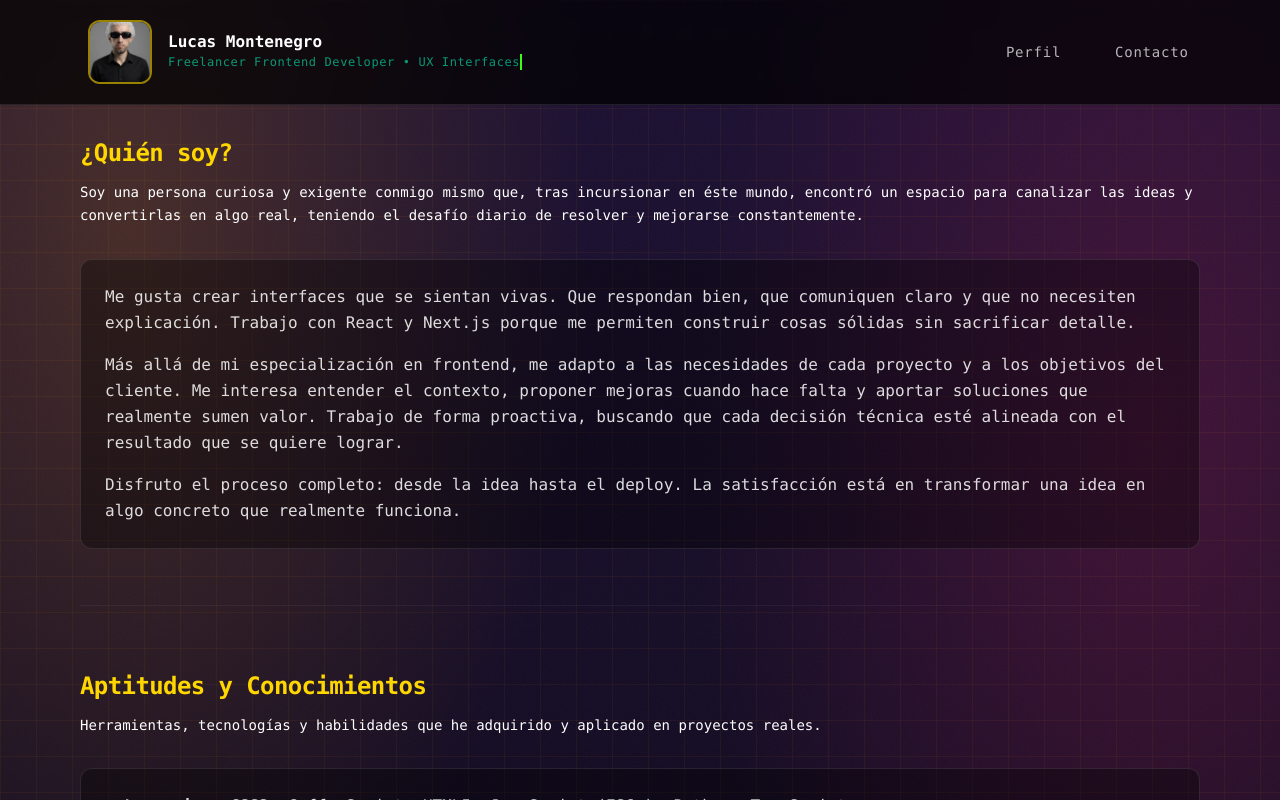
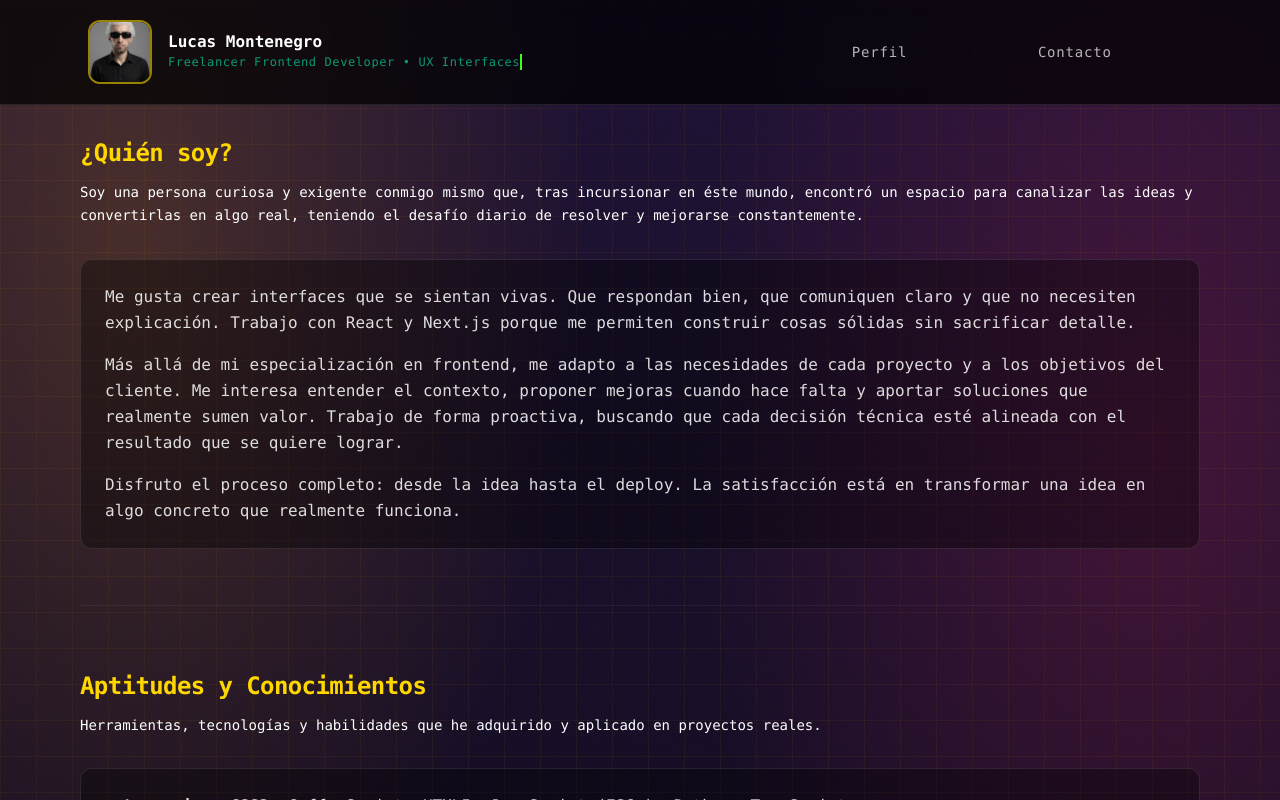
Before and after one commit to lu-developer476/Portfolio, a Next.js app: page /about in a window 1280 px wide. Shown: the top 800 px of the page. Built offline with nearby package versions, Linux system fonts and the light colour scheme.

Commit message:
globals.css

```diff
--- a/src/app/globals.css
+++ b/src/app/globals.css
@@ -110,7 +110,7 @@ body {
 /* Animación de tipeo sin cursor */
 @keyframes typing-no-cursor {
   from { width: 0ch; }
-  to { width: 8ch; } /* ajustar según cantidad de caracteres del texto */
+  to { width: 16ch; } /* ajustar según cantidad de caracteres del título más largo */
 }
 
 .animate-typing-no-cursor {
@@ -119,7 +119,7 @@ body {
   overflow: hidden;
   white-space: nowrap;
   color: #39ff14; /* verde neón */
-  animation: typing-no-cursor 2s steps(8, end) forwards;
+  animation: typing-no-cursor 2s steps(16, end) forwards;
 }
 
 /* Delay para el segundo link */
```
